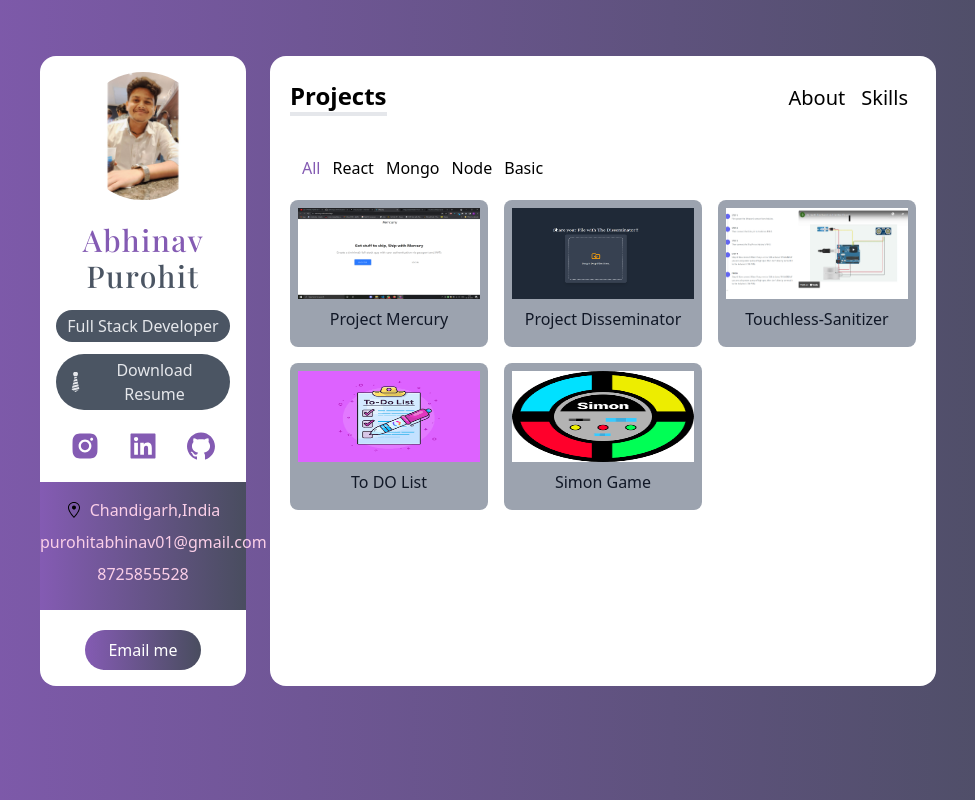
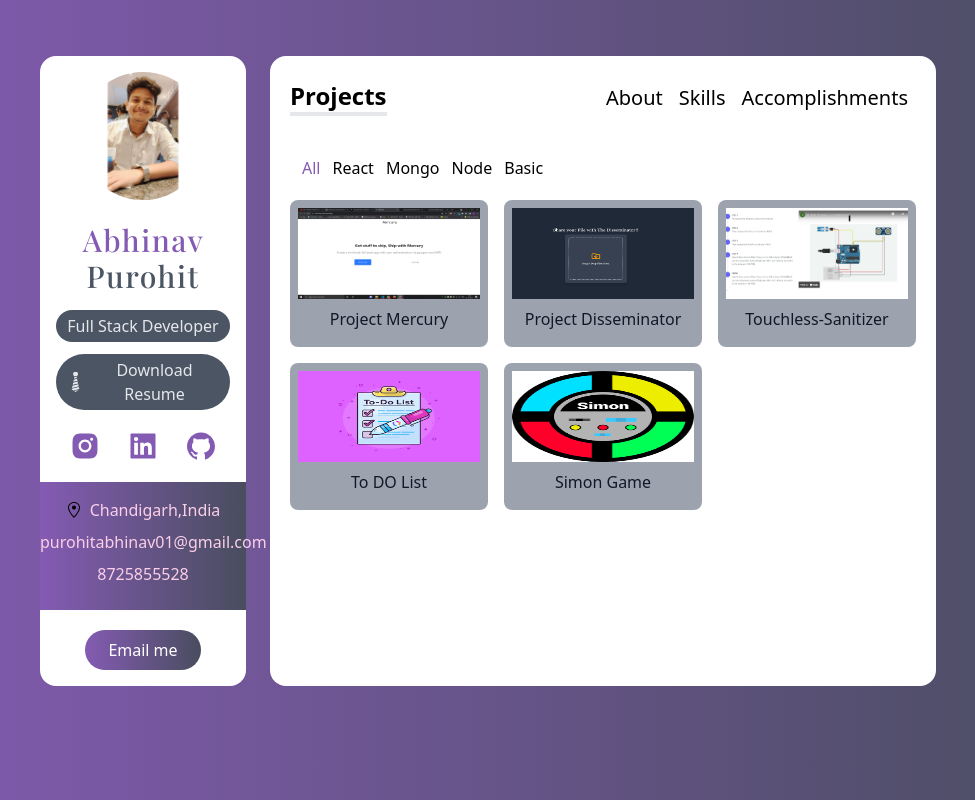
Before and after one commit to abhinavpurohit47/next-portfolio, a Next.js app: page /projects in a window 1280 px wide. Shown: the whole page, without its empty margins (152-1127 px from the left). Built offline with nearby package versions, Linux system fonts and the light colour scheme.

Commit message:
pathname defining

```diff
--- a/components/Navbar.tsx
+++ b/components/Navbar.tsx
@@ -32,6 +32,7 @@ const Navbar = () => {
     if (pathname === "/") setActive("About");
     else if (pathname === "/projects") setActive("Projects");
     else if (pathname === "/resume") setActive("Resume");
+    else if(pathname === "/accomplishments") setActive("Accomplishments")
   }, [pathname]);
 
   return (
@@ -51,6 +52,12 @@ const Navbar = () => {
         <NavItem
           active={active}
           setActive={setActive}
+          name="Accomplishments"
+          route="/accomplishments"
+        />
+        <NavItem
+          active={active}
+          setActive={setActive}
           name="Projects"
           route="/projects"
         />
--- a/type.ts
+++ b/type.ts
@@ -15,7 +15,11 @@ export interface Skill {
   name: string;
   level: string;
 }
-
+export interface IAccomplishments {
+  id:number;
+  name:string;
+  image_path:string;
+}
 export interface IProject {
   id:number;
   name: string;
```
